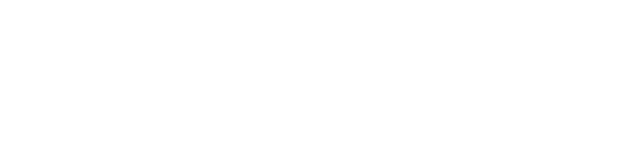
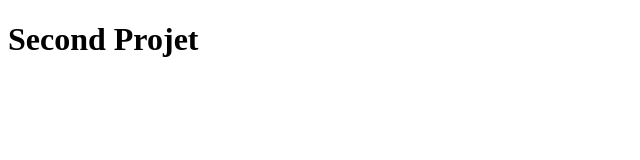
Before and after one commit to cambreau/TP1-Camille-Breau-Environnement, a plain HTML site: page projet2.html in a window 1280 px wide. Shown: the whole page, without its empty margins (0-640 px from the left). Drawn offline with Linux system fonts and the light colour scheme.

Commit message:
Premier changement

```diff
--- a/projet2.html
+++ b/projet2.html
@@ -5,5 +5,7 @@
     <meta name="viewport" content="width=device-width, initial-scale=1.0" />
     <title>Document</title>
   </head>
-  <body></body>
+  <body>
+    <h1>Second Projet</h1>
+  </body>
 </html>
```
